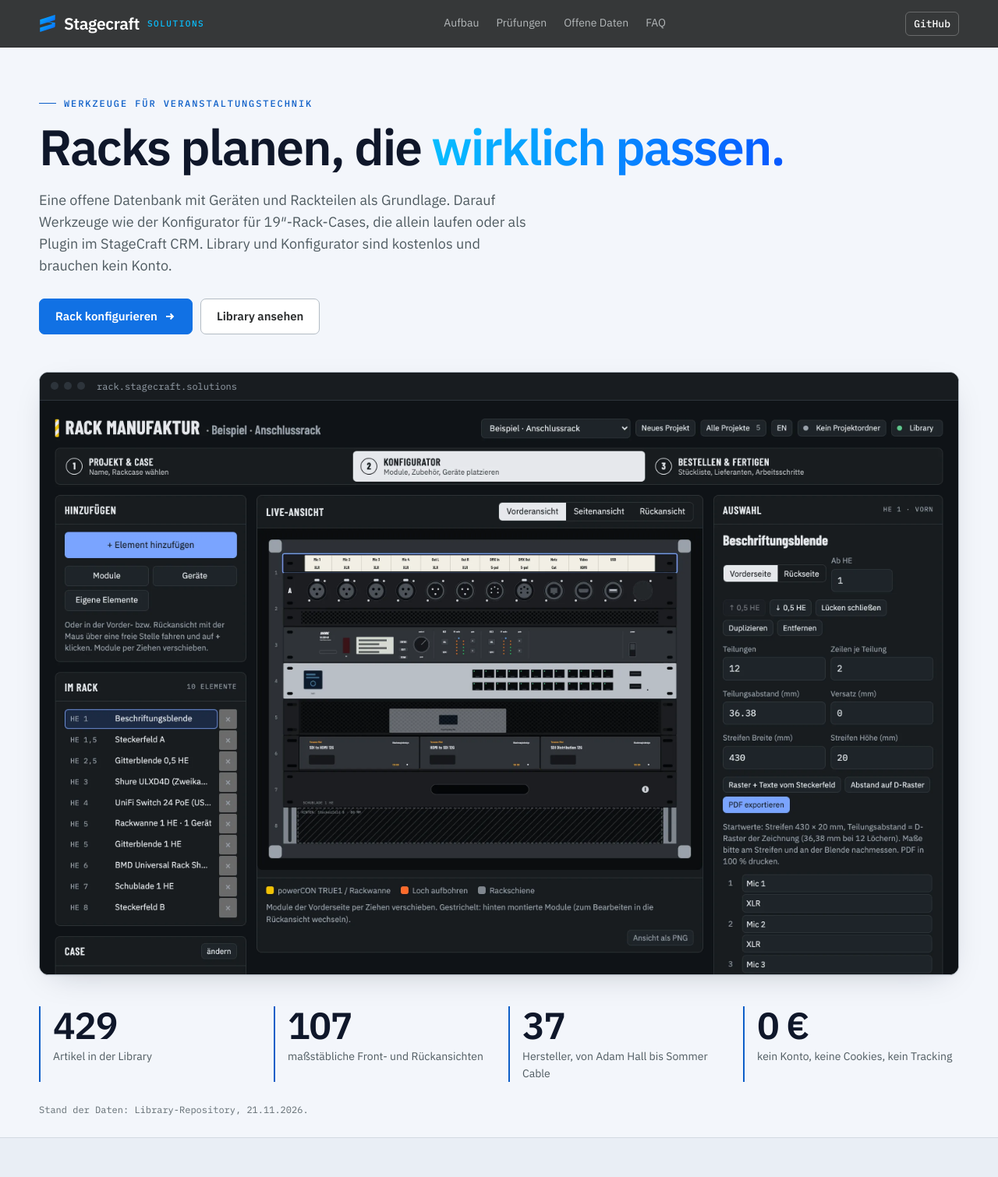
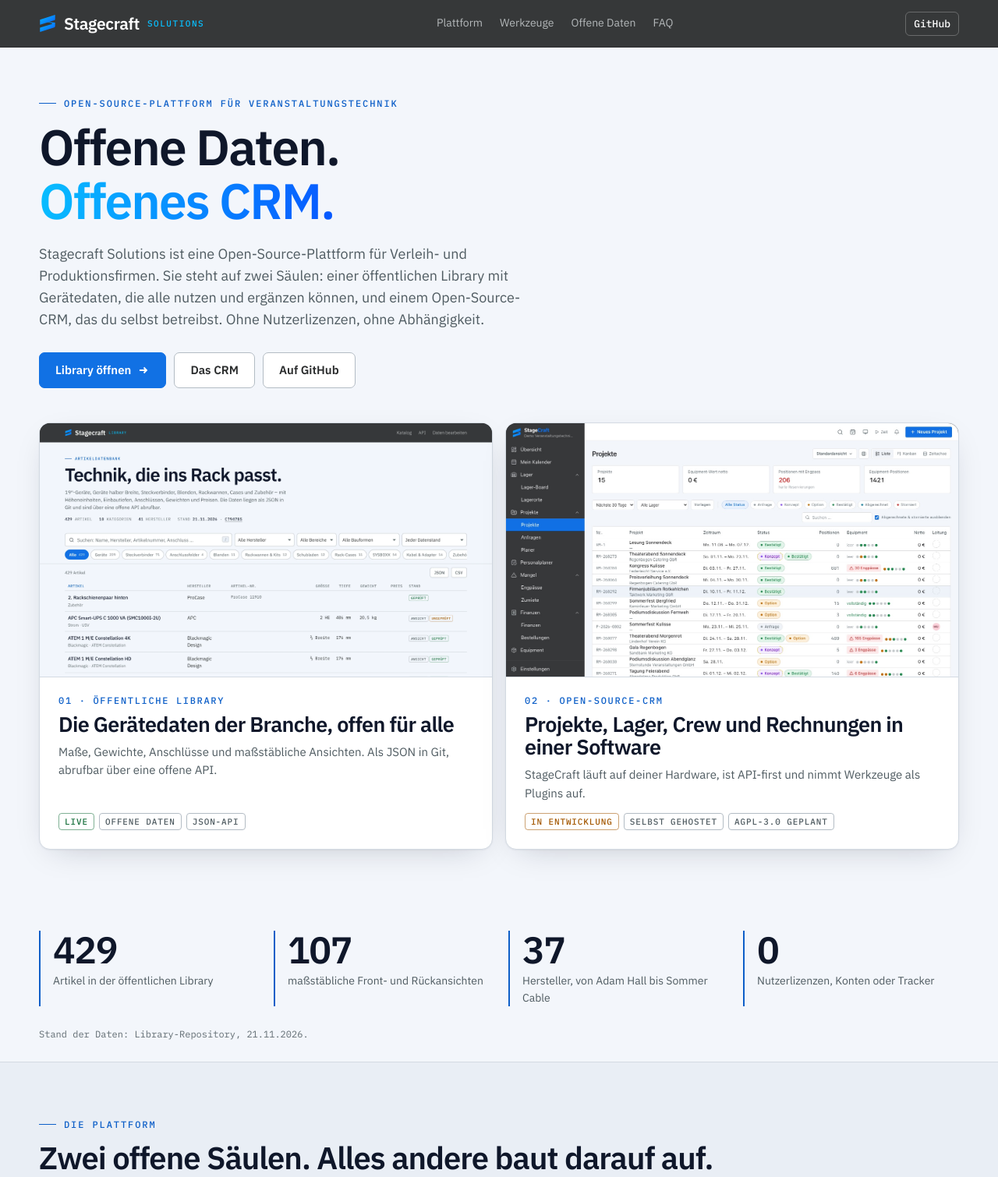
Before and after one commit to StagecraftSolutions/Website, a plain HTML site: page public/index.html in a window 1280 px wide. Shown: the top 1510 px of the page at 78% size. Drawn offline with Linux system fonts and the light colour scheme.

Commit message:
Landingpage: Open-Source-Plattform mit Library und CRM vorn, Werkzeuge darunter
Co-Authored-By: Claude Opus 5.5 <noreply@anthropic.com>

```diff
--- a/public/index.html
+++ b/public/index.html
@@ -4,7 +4,7 @@
 <meta charset="utf-8">
 <meta name="viewport" content="width=device-width, initial-scale=1">
 <meta name="robots" content="noindex">
-<meta name="description" content="Stagecraft Solutions: eine offene Artikeldatenbank für Veranstaltungstechnik, ein Konfigurator für 19″-Rack-Cases und eine Software für Verleih- und Produktionsfirmen.">
+<meta name="description" content="Stagecraft Solutions: die Open-Source-Plattform für Veranstaltungstechnik. Eine öffentliche Library mit Gerätedaten und ein Open-Source-CRM für Verleih- und Produktionsfirmen, dazu Werkzeuge wie die Rack Manufaktur.">
 <meta name="theme-color" content="#101213" media="(prefers-color-scheme: dark)">
 <meta name="theme-color" content="#363839" media="(prefers-color-scheme: light)">
 <title>Stagecraft Solutions</title>
@@ -89,6 +89,19 @@ code{background:var(--panel2);border:1px solid var(--line);border-radius:4px;pad
 .shot .bar i{width:10px;height:10px;border-radius:50%;background:#2d343b;flex:none}
 .shot .bar span{margin-left:8px;overflow:hidden;text-overflow:ellipsis;white-space:nowrap}
 figcaption{font-size:13px;color:var(--faint);margin-top:10px}
+
+/* Hero: zwei Säulen */
+.pillars{display:grid;grid-template-columns:1fr 1fr;gap:16px;margin:44px 0 64px}
+.pillar{display:flex;flex-direction:column;background:var(--panel);border:1px solid var(--line);border-radius:14px;overflow:hidden;text-decoration:none;box-shadow:var(--shadow);transition:border-color .15s}
+.pillar:hover{border-color:var(--accent)}
+.pillar .img{aspect-ratio:16/9;background:#101316;overflow:hidden;border-bottom:1px solid var(--line)}
+.pillar .img img{width:100%;height:100%;object-fit:cover;object-position:left top}
+.pillar .body{padding:22px 24px 24px;display:flex;flex-direction:column;flex:1}
+.pillar .num{font:500 12px var(--mono);letter-spacing:.14em;text-transform:uppercase;color:var(--accent);margin:0 0 8px}
+.pillar h2{font-size:clamp(22px,2.4vw,27px);margin-bottom:10px}
+.pillar p{color:var(--muted);margin:0 0 14px;font-size:15px}
+.pillar .tags{margin:auto 0 0}
+@media (max-width:760px){.pillars{grid-template-columns:1fr}}
 
 /* Kennzahlen */
 .stats{padding:0;border-bottom:1px solid var(--line)}
@@ -216,8 +229,8 @@ footer{padding:48px 0 40px}
   <div class="wrap">
     <a class="logo" href="./" aria-label="Stagecraft Solutions, Startseite"><svg class="mark" viewBox="0 0 362 370" aria-hidden="true"><defs><linearGradient id="mk1" x1="0" y1="0" x2="1" y2="1"><stop offset="0" stop-color="#08BFFF"/><stop offset="1" stop-color="#0757FF"/></linearGradient></defs><g fill="url(#mk1)"><path d="M18 105 L344 0 L344 91 Q344 110 326 117 L18 216 Z"/><path d="M18 278 L270 202 Q296 194 270 181 L151 150 L344 169 L344 244 Q344 266 323 273 L18 370 Z"/></g></svg>Stagecraft <small>Solutions</small></a>
     <nav aria-label="Abschnitte">
-      <a href="#projekte">Aufbau</a>
-      <a href="#pruefungen">Prüfungen</a>
+      <a href="#plattform">Plattform</a>
+      <a href="#werkzeuge">Werkzeuge</a>
       <a href="#offen">Offene Daten</a>
       <a href="#faq">FAQ</a>
     </nav>
@@ -227,22 +240,39 @@ footer{padding:48px 0 40px}
 
 <main id="inhalt">
 
-<!-- 1 · Hero -->
+<!-- 1 · Hero: Open-Source-Plattform -->
 <section class="hero" aria-labelledby="hero-h">
   <div class="wrap">
-    <p class="eyebrow">Werkzeuge für Veranstaltungstechnik</p>
-    <h1 id="hero-h">Racks planen, die <em>wirklich passen.</em></h1>
-    <p class="lead">Eine offene Datenbank mit Geräten und Rackteilen als Grundlage. Darauf Werkzeuge wie der Konfigurator für 19″-Rack-Cases, die allein laufen oder als Plugin im StageCraft CRM. Library und Konfigurator sind kostenlos und brauchen kein Konto.</p>
+    <p class="eyebrow">Open-Source-Plattform für Veranstaltungstechnik</p>
+    <h1 id="hero-h">Offene Daten.<br><em>Offenes CRM.</em></h1>
+    <p class="lead">Stagecraft Solutions ist eine Open-Source-Plattform für Verleih- und Produktionsfirmen. Sie steht auf zwei Säulen: einer öffentlichen Library mit Gerätedaten, die alle nutzen und ergänzen können, und einem Open-Source-CRM, das du selbst betreibst. Ohne Nutzerlizenzen, ohne Abhängigkeit.</p>
     <div class="btns">
-      <a class="btn primary" href="https://rack.stagecraft.solutions/">Rack konfigurieren
+      <a class="btn primary" href="https://library.stagecraft.solutions/">Library öffnen
         <svg width="16" height="16" viewBox="0 0 16 16" aria-hidden="true"><path d="M3 8h9M8.5 4.5 12 8l-3.5 3.5" fill="none" stroke="currentColor" stroke-width="1.8"/></svg></a>
-      <a class="btn" href="https://library.stagecraft.solutions/">Library ansehen</a>
+      <a class="btn" href="#crm">Das CRM</a>
+      <a class="btn" href="https://github.com/StagecraftSolutions" rel="noopener">Auf GitHub</a>
     </div>
-    <figure class="shot">
-      <div class="bar" aria-hidden="true"><i></i><i></i><i></i><span>rack.stagecraft.solutions</span></div>
-      <img src="assets/img/rack-manufaktur-konfigurator.webp" width="2880" height="1800"
-        alt="Rack Manufaktur im Konfigurator: Vorderansicht eines 8-HE-Racks mit Beschriftungsblende, Steckerfeld mit XLR- und Netzwerkbuchsen, Shure-Funkempfänger, UniFi-Switch, Rackwanne, drei Blackmagic-Konvertern und Schublade. Links die Liste der Elemente, rechts die Einstellungen der Beschriftungsblende.">
-    </figure>
+
+    <div class="pillars">
+      <a class="pillar" href="#library">
+        <div class="img"><img src="assets/img/library-katalog.webp" width="2880" height="1800" alt="Katalogseite der Stagecraft Library mit Suchfeld, Filtern nach Hersteller und Kategorie und einer Tabelle mit Artikeln, Maßen und Prüfstatus."></div>
+        <div class="body">
+          <p class="num">01 · Öffentliche Library</p>
+          <h2>Die Gerätedaten der Branche, offen für alle</h2>
+          <p>Maße, Gewichte, Anschlüsse und maßstäbliche Ansichten. Als JSON in Git, abrufbar über eine offene API.</p>
+          <div class="tags"><span class="tag live">Live</span><span class="tag">Offene Daten</span><span class="tag">JSON-API</span></div>
+        </div>
+      </a>
+      <a class="pillar" href="#crm">
+        <div class="img"><img src="assets/img/stagecraft-projekte.jpg" width="1440" height="900" alt="StageCraft CRM: Projektliste mit Status, Zeitraum, Fortschritt in sechs Bereichen und Engpass-Hinweisen."></div>
+        <div class="body">
+          <p class="num">02 · Open-Source-CRM</p>
+          <h2>Projekte, Lager, Crew und Rechnungen in einer Software</h2>
+          <p>StageCraft läuft auf deiner Hardware, ist API-first und nimmt Werkzeuge als Plugins auf.</p>
+          <div class="tags"><span class="tag dev">In Entwicklung</span><span class="tag">Selbst gehostet</span><span class="tag">AGPL-3.0 geplant</span></div>
+        </div>
+      </a>
+    </div>
   </div>
 </section>
 
@@ -250,48 +280,67 @@ footer{padding:48px 0 40px}
 <section class="stats" aria-label="Kennzahlen">
   <div class="wrap">
     <ul>
-      <li><b>429</b><span>Artikel in der Library</span></li>
+      <li><b>429</b><span>Artikel in der öffentlichen Library</span></li>
       <li><b>107</b><span>maßstäbliche Front- und Rückansichten</span></li>
       <li><b>37</b><span>Hersteller, von Adam Hall bis Sommer Cable</span></li>
-      <li><b>0&nbsp;€</b><span>kein Konto, keine Cookies, kein Tracking</span></li>
+      <li><b>0</b><span>Nutzerlizenzen, Konten oder Tracker</span></li>
     </ul>
     <p class="src">Stand der Daten: Library-Repository, 21.11.2026.</p>
   </div>
 </section>
 
-<!-- 3 · Aufbau: CRM, Tools, Library -->
-<section id="projekte" class="flowsec" aria-labelledby="pj-h">
+<!-- 3 · Plattform: Library und CRM -->
+<section id="plattform" class="flowsec" aria-labelledby="pf-h">
   <div class="wrap">
-    <p class="eyebrow">Aufbau</p>
-    <h2 id="pj-h">Ein CRM, viele Werkzeuge, eine Library.</h2>
-    <p class="sub">Das StageCraft CRM führt alles zusammen. Die Werkzeuge laufen allein im Browser und lassen sich als Plugin ans CRM anbinden. Alle setzen die Library voraus, online oder als lokaler Ordner.</p>
+    <p class="eyebrow">Die Plattform</p>
+    <h2 id="pf-h">Zwei offene Säulen. Alles andere baut darauf auf.</h2>
+    <p class="sub">Die Library liefert die Daten, das CRM führt sie im Betrieb zusammen. Beide sind offen: Du kannst die Daten verwenden, den Code lesen, selbst hosten und mitentwickeln.</p>
 
     <div class="stack">
-      <!-- Ebene 1: CRM -->
-      <article class="layer crm" id="stagecraft">
+      <article class="layer lib" id="library">
+        <div class="img"><img src="assets/img/library-katalog.webp" width="2880" height="1800" loading="lazy" alt="Katalogseite der Stagecraft Library mit Tabelle aus Artikeln, Maßen und Prüfstatus."></div>
+        <div class="body">
+          <p class="role">Säule 1 · Öffentliche Library</p>
+          <h3>Stagecraft Library</h3>
+          <div class="tags"><span class="tag live">Live</span><span class="tag">Offene Daten</span><span class="tag">JSON-API</span><span class="tag">Offline</span></div>
+          <p>Offene Artikeldatenbank für Veranstaltungstechnik: 429 Artikel und 107 maßstäbliche Ansichten, ein Artikel pro JSON-Datei in Git, Änderungen per Pull Request.</p>
+          <p>Neben Maßen und Gewicht stehen dort Anschlüsse je Geräteseite und Steckgesichter. So können Planungswerkzeuge Rackbelegung und Verkabelung selbst ableiten. Abrufbar über <code>library.stagecraft.solutions</code> oder als geklonter Ordner, ganz ohne Internet.</p>
+          <div class="links"><a href="https://library.stagecraft.solutions/">Library öffnen</a><a href="https://github.com/StagecraftSolutions/Library" rel="noopener">Quellcode</a><a href="#offen">Daten abrufen</a></div>
+        </div>
+      </article>
+
+      <div class="band" aria-hidden="true"><span>liefert die Daten für</span></div>
+
+      <article class="layer crm" id="crm">
         <div class="img"><img src="assets/img/stagecraft-projekte.jpg" width="1440" height="900" loading="lazy" alt="StageCraft: Projektliste mit Status, Zeitraum, Fortschritt in sechs Bereichen und Engpass-Hinweisen."></div>
         <div class="body">
-          <p class="role">Vereint alles</p>
+          <p class="role">Säule 2 · Open-Source-CRM</p>
           <h3>StageCraft CRM</h3>
           <div class="tags"><span class="tag dev">In Entwicklung</span><span class="tag">Selbst gehostet</span><span class="tag">API-first</span><span class="tag">Plugins</span></div>
           <p>Software für Verleih- und Produktionsfirmen: Kontakte, Projekte, Angebote, Material und Lager, Crew, Fuhrpark, Werkstatt, Rechnungen. Ohne Nutzerlizenzen, auf eigener Hardware.</p>
           <p>Werkzeuge hängen sich als Plugin ein: Sie bekommen Ereignisse, nutzen die REST-API und zeigen eigene Seiten im Projekt oder am Artikel. Die Plugin-Schnittstelle ist in den Grundzügen fertig.</p>
-          <p class="note">Pilotbetrieb in Vorbereitung. Der Quellcode ist noch nicht öffentlich.</p>
+          <p class="note">Pilotbetrieb in Vorbereitung. Geplant ist AGPL-3.0, der Quellcode wird mit dem Pilotbetrieb veröffentlicht.</p>
         </div>
       </article>
+    </div>
+  </div>
+</section>
 
-      <div class="band" aria-hidden="true"><span>als Plugin angebunden</span></div>
-
-      <!-- Ebene 2: Werkzeuge -->
+<!-- 4 · Werkzeuge auf der Plattform -->
+<section id="werkzeuge" aria-labelledby="wz-h">
+  <div class="wrap">
+    <p class="eyebrow">Werkzeuge</p>
+    <h2 id="wz-h">Werkzeuge auf der Plattform</h2>
+    <p class="sub">Jedes Werkzeug liest die Library und kann sich als Plugin ans CRM hängen. Alle laufen auch allein im Browser, ohne CRM und ohne Konto.</p>
     <div class="tools">
       <article class="tool">
-          <div class="img"><img src="assets/img/rack-manufaktur-konfigurator.webp" width="2880" height="1800" loading="lazy" alt="Rack Manufaktur: Konfigurator mit Vorderansicht eines bestückten Racks."></div>
+        <div class="img"><img src="assets/img/rack-manufaktur-konfigurator.webp" width="2880" height="1800" loading="lazy" alt="Rack Manufaktur: Konfigurator mit Vorderansicht eines bestückten 8-HE-Racks."></div>
         <div class="body">
           <h3>Rack Manufaktur</h3>
           <div class="tags"><span class="tag live">Live</span><span class="tag">MIT</span></div>
           <p>Konfigurator für 19″-Rack-Cases: bestücken, prüfen, Stückliste, Bestellung, Bohrplan.</p>
           <p class="crm-hint"><b>Im CRM:</b> Ein geplantes Rack wird als Set mit seinem Inhalt ins CRM geladen und dort gebucht, gepackt und abgerechnet. <i>Geplant.</i></p>
-            <div class="links"><a href="https://rack.stagecraft.solutions/">Rack konfigurieren</a><a href="https://github.com/StagecraftSolutions/Rackmanufactur" rel="noopener">Quellcode</a></div>
+          <div class="links"><a href="https://rack.stagecraft.solutions/">Rack konfigurieren</a><a href="#pruefungen">Prüfungen</a><a href="https://github.com/StagecraftSolutions/Rackmanufactur" rel="noopener">Quellcode</a></div>
         </div>
       </article>
       <article class="tool planned">
@@ -315,33 +364,17 @@ footer{padding:48px 0 40px}
       <article class="tool more">
         <div class="ph" aria-hidden="true"><svg viewBox="0 0 120 64" width="120" height="64"><rect x="44" y="16" width="32" height="32" rx="6" fill="none" stroke="currentColor" stroke-width="2" stroke-dasharray="5 4"/><path d="M60 24v16M52 32h16" stroke="currentColor" stroke-width="2"/></svg></div>
         <div class="body">
-            <h3>Weitere Werkzeuge</h3>
+          <h3>Dein Werkzeug</h3>
           <div class="tags"><span class="tag">Offen</span></div>
           <p>Jedes Werkzeug, das die Library liest, kann sich als Plugin ans CRM hängen. Eigene Ideen sind willkommen.</p>
           <p class="crm-hint"><b>Für alle gilt:</b> läuft auch allein, ohne CRM und ohne Konto.</p>
         </div>
       </article>
     </div>
-
-      <div class="band up" aria-hidden="true"><span>setzen die Library voraus</span></div>
-
-      <!-- Ebene 3: Library -->
-      <article class="layer lib">
-        <div class="img"><img src="assets/img/library-katalog.webp" width="2880" height="1800" loading="lazy" alt="Katalogseite der Stagecraft Library im StageCraft-Design mit Suchfeld, Filtern nach Hersteller und Kategorie und einer Tabelle mit Artikeln, Maßen und Prüfstatus."></div>
-        <div class="body">
-          <p class="role">Grundlage für alles</p>
-          <h3>Stagecraft Library</h3>
-          <div class="tags"><span class="tag live">Live</span><span class="tag">Offene Daten</span><span class="tag">JSON-API</span><span class="tag">Offline</span></div>
-          <p>Offene Artikeldatenbank für Veranstaltungstechnik: 429 Artikel und 107 maßstäbliche Ansichten, ein Artikel pro JSON-Datei in Git, Änderungen per Pull Request.</p>
-          <p>Die Werkzeuge laden sie über die API von <code>library.stagecraft.solutions</code> oder aus einem geklonten Ordner auf dem eigenen Rechner, ganz ohne Internet.</p>
-          <div class="links"><a href="https://library.stagecraft.solutions/">Library öffnen</a><a href="https://github.com/StagecraftSolutions/Library" rel="noopener">Quellcode</a><a href="#offen">Daten abrufen</a></div>
-        </div>
-      </article>
-    </div>
   </div>
 </section>
 
-<!-- 4 · Prüfungen -->
+<!-- 5 · Prüfungen der Rack Manufaktur -->
 <section id="pruefungen" aria-labelledby="pr-h">
   <div class="wrap">
     <div class="checks-head">
@@ -505,14 +538,14 @@ footer{padding:48px 0 40px}
     <div class="foot">
       <div>
         <a class="logo" href="./"><svg class="mark" viewBox="0 0 362 370" aria-hidden="true"><defs><linearGradient id="mk2" x1="0" y1="0" x2="1" y2="1"><stop offset="0" stop-color="#08BFFF"/><stop offset="1" stop-color="#0757FF"/></linearGradient></defs><g fill="url(#mk2)"><path d="M18 105 L344 0 L344 91 Q344 110 326 117 L18 216 Z"/><path d="M18 278 L270 202 Q296 194 270 181 L151 150 L344 169 L344 244 Q344 266 323 273 L18 370 Z"/></g></svg>Stagecraft <small>Solutions</small></a>
-        <p>Offene Daten und Werkzeuge für Veranstaltungstechnik: die Library als Grundlage, Werkzeuge wie die Rack Manufaktur und das StageCraft CRM.</p>
+        <p>Die Open-Source-Plattform für Veranstaltungstechnik: eine öffentliche Library, ein offenes CRM und Werkzeuge wie die Rack Manufaktur.</p>
       </div>
       <div>
-        <h4>Werkzeuge</h4>
+        <h4>Plattform</h4>
         <ul>
           <li><a href="https://library.stagecraft.solutions/">Library</a></li>
+          <li><a href="#crm">StageCraft CRM</a></li>
           <li><a href="https://rack.stagecraft.solutions/">Rack Manufaktur</a></li>
-          <li><a href="#stagecraft">StageCraft CRM</a></li>
         </ul>
       </div>
       <div>
```
Also changed, not shown: 1 other file. Lines whose indentation alone changed are shown as unchanged.
